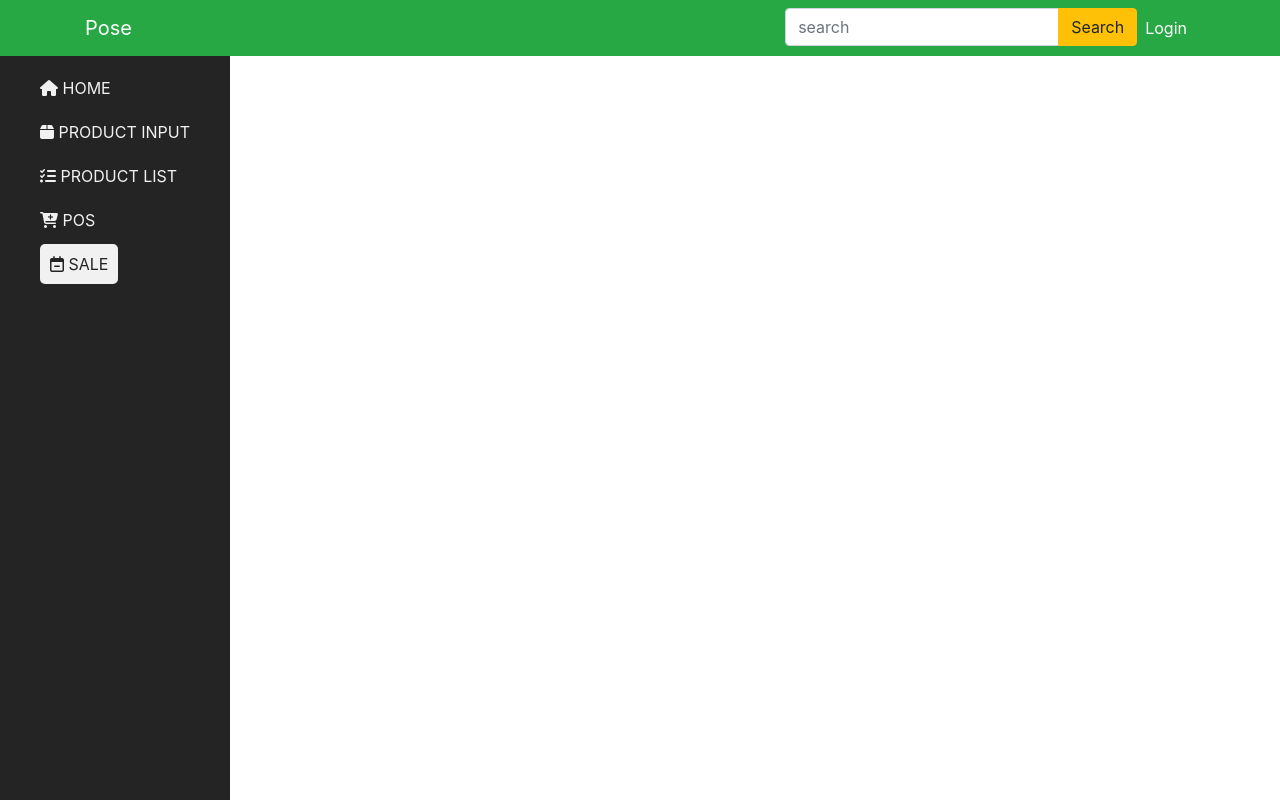
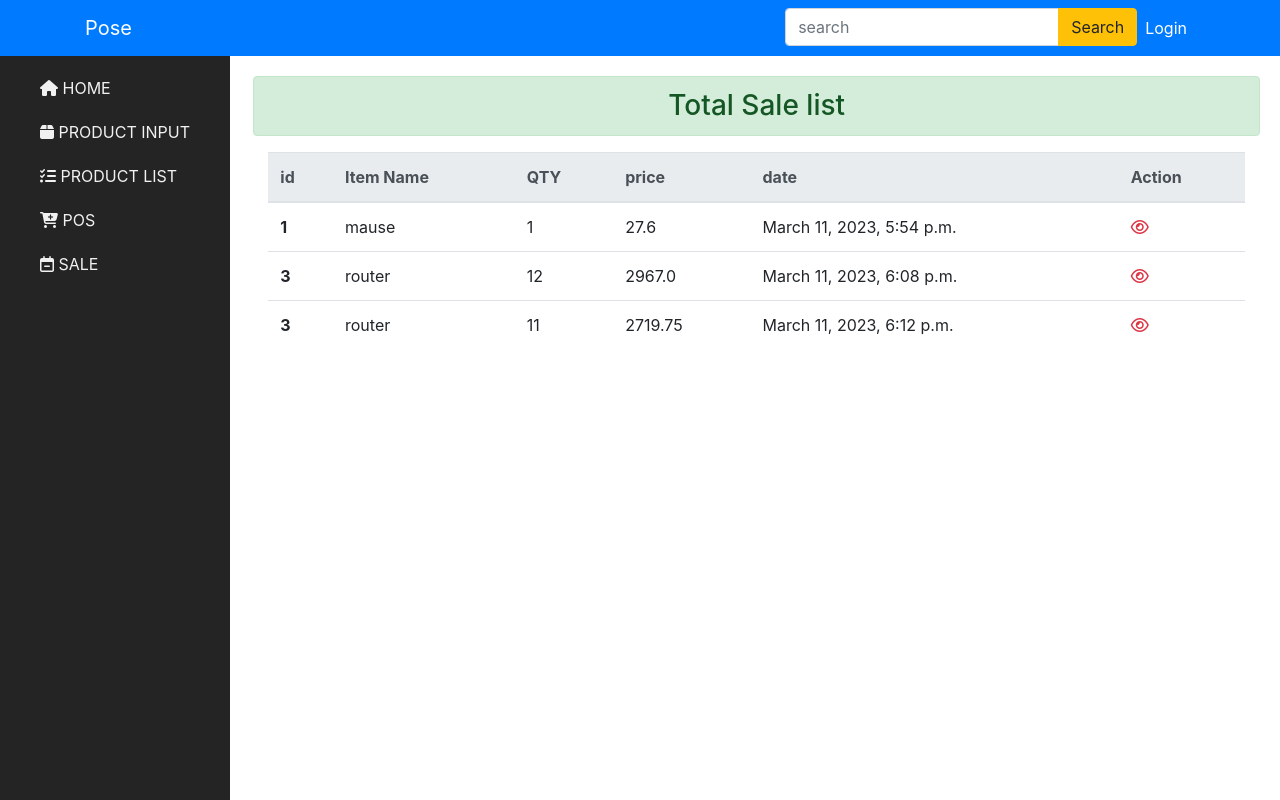
Before and after one commit to atiarrahaman/posSale, a Django app: page /sale in a window 1280 px wide. Run offline with Django 4.2, Linux system fonts and the light colour scheme; data comes from the database, SQL or seed files in the repository; both versions use the stored data as it was after the commit; some libraries are stand-ins or nearby versions.

Commit message:
sale done

```diff
--- a/app2/models.py
+++ b/app2/models.py
@@ -99,3 +99,11 @@ class PosSale(models.Model):
 class CheckOut(models.Model):
     item=models.ForeignKey(Product,on_delete=models.CASCADE)
     order_date= models.DateTimeField(auto_now_add=True)
+    qty=models.PositiveIntegerField(default=1)
+
+    @property
+    def Total_amount(self):
+     temp=( self.qty * self.item.price)
+     vat=(temp*15/100)
+     totalamount=(temp+vat)
+     return totalamount
--- a/app2/static/css/style.css
+++ b/app2/static/css/style.css
@@ -1,12 +1,14 @@
 
 
-
+section{
+  margin-top:56px;
+}
 
 
 .menu ul li{
 	list-style: none;
 	text-align: justify;
-	margin-top: 20px;
+	margin-top: 20px
 
 }
 
@@ -15,6 +17,7 @@
 	text-transform: uppercase;
 	color: #f1f1f1;
 	transition: 0.3s;
+	;
 }
 
 .menu ul li a:hover{
--- a/app2/templates/base.html
+++ b/app2/templates/base.html
@@ -12,7 +12,7 @@
 </head>
 <body>
 
-	 <nav class="navbar navbar-expand-lg navbar-dark bg-success ">
+	  <nav class="navbar fixed-top  navbar-expand-lg navbar-dark bg-primary ">
         <div class="container">
           <a class="navbar-brand" href="{% url 'home' %}">Pose</a>
 
@@ -56,6 +56,7 @@
           </div>
         </div>
        </nav>
+
     <section class="">
 
 
--- a/app2/templates/sale.html
+++ b/app2/templates/sale.html
@@ -2,5 +2,47 @@
 
 
 {% block content %}
+<h3 class="alert alert-success text-center">Total Sale list</h3>
+<div class="container">
+ <div class="row">
+     <div class="col-sm-12">
+         <table class="table">
+             <thead class="thead-light">
+               <tr>
+                 <th scope="col">id</th>
+                 <th scope="col">Item Name</th>
+                 <th scope="col">QTY</th>
+                 <th scope="col">price</th>
+                 <th scope="col">date</th>
+                  <th scope="col">Action</th>
+               </tr>
+             </thead>
+             <tbody>
 
+              {% for i in sale %}
+              <tr>
+                 <th scope="row">{{i.item.id}}</th>
+                 <td>{{i.item.item_name}}</td>
+                 <td>{{i.qty}}</td>
+                 <td>{{i.Total_amount}}</td>
+                 <td>{{i.order_date}}</td>
+
+
+                 <td>
+
+                     <a class=" text-danger" href=""><i class="fa-regular fa-eye"></i></i></a>
+                 </td>
+               </tr>
+              {% endfor %}
+
+
+
+             </tbody>
+           </table>
+     </div>
+
+
+ </div>
+
+</div>
 {% endblock content %}
--- a/app2/views.py
+++ b/app2/views.py
@@ -98,7 +98,8 @@ def PostDelete(request,id):
     return redirect('pos')
 
 def Sale(request):
-    context={'sale':'active'}
+    sale=CheckOut.objects.all()
+    context={'sale':'active','sale':sale}
     return render(request,'sale.html',context)
 
 
@@ -111,6 +112,6 @@ def Delete(request,id):
 def Checkout(request):
     cart=PosSale.objects.all()
     for c  in cart:
-        CheckOut(item=c.item).save()
+        CheckOut(item=c.item,qty=c.qty).save()
         c.delete()
     return redirect('sale')
```
Also changed, not shown: app2/templates/dashboard.html (+44 -0 lines), app2/migrations/0008_checkout_qty.py (added), db.sqlite3.
